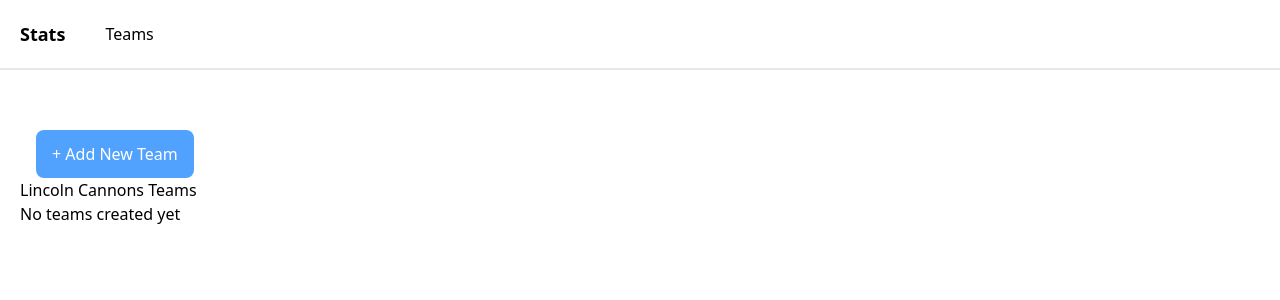
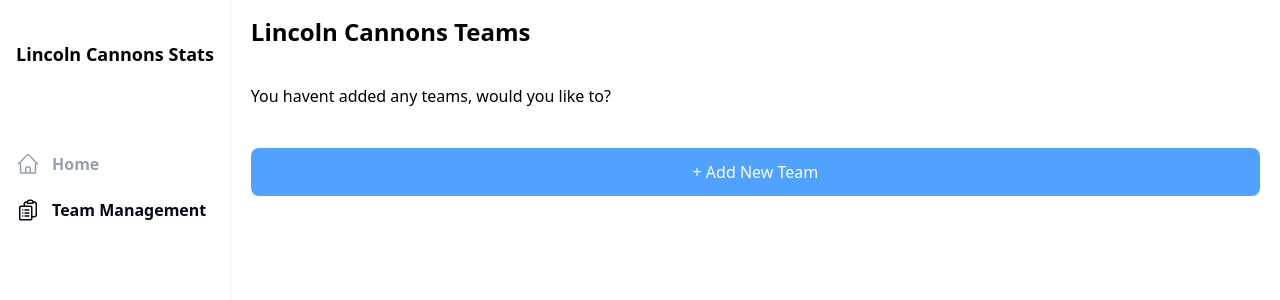
Before and after one commit to jgretton/VolleyStats, a Next.js app: page /teams in a window 1280 px wide. Shown: the top 300 px of the page. Built offline with nearby package versions, Linux system fonts and the light colour scheme.

Commit message:
Added sidebar navigation. Installed heroIcons. Updated teams to a card. Started to implement the team card component

```diff
--- /dev/null
+++ b/app/components/cards/TeamCard.tsx
@@ -0,0 +1,44 @@
+"use client";
+
+import { Team } from "@/store/types";
+import { EllipsisVerticalIcon } from "@heroicons/react/24/outline";
+import Link from "next/link";
+import React, { useState } from "react";
+
+export const TeamCard = ({ team }: { team: Team }) => {
+	const [menuIsOpen, setMenuIsOpen] = useState<boolean>(false);
+	return (
+		<div className="bg-gray-50 p-5 rounded-lg shadow-sm max-w-md w-full">
+			<div className="flex flex-row w-full">
+				<h2 className="text-lg font-medium flex-1">{team.name}</h2>
+				<button
+					className="cursor-pointer hover:bg-gray-100 rounded-md relative"
+					onClick={() => setMenuIsOpen(!menuIsOpen)}
+				>
+					<EllipsisVerticalIcon className="size-6 text-gray-600" />
+					<div
+						className={`${
+							menuIsOpen ? "flex" : "hidden"
+						} flex-col gap-2 bg-white py-4 rounded-md shadow-sm p-1 absolute right-0`}
+					>
+						<button className="mx-2">Delete</button>
+						<hr />
+						<button className="mx-2">Edit</button>
+					</div>
+				</button>
+			</div>
+			<div className="mt-3">
+				<p className="">
+					No of players :{" "}
+					<span className="font font-medium">{team.players.length}</span>
+				</p>
+
+				<div className="w-full text-right mt-10">
+					<Link className="text-right" href={`/teams/${team.id}`}>
+						View
+					</Link>
+				</div>
+			</div>
+		</div>
+	);
+};
--- /dev/null
+++ b/app/components/navigation/AppSidebar.tsx
@@ -0,0 +1,61 @@
+"use client";
+
+import {
+	ClipboardDocumentListIcon,
+	HomeIcon,
+} from "@heroicons/react/24/outline";
+import Link from "next/link";
+import React from "react";
+import { usePathname } from "next/navigation";
+import { useClubStore } from "@/store";
+
+const LINKS = [
+	{
+		title: "Home",
+		href: "/",
+		icon: HomeIcon,
+	},
+	{
+		title: "Team Management",
+		href: "/teams",
+		icon: ClipboardDocumentListIcon,
+	},
+];
+
+export const AppSidebar = () => {
+	const pathName = usePathname();
+	const clubName = useClubStore((state) => state.club);
+
+	return (
+		<div className="min-h-screen h-full border-r border-gray-100 px-4">
+			<div className="mt-10">
+				<Link className="hover:underline font-semibold text-lg" href="/">
+					{clubName.name} Stats
+				</Link>
+
+				<div className="mt-20 w-full">
+					<ul className="flex flex-col gap-3 mt-2">
+						{LINKS.map((link, idx) => (
+							<li
+								className={`mt-1  block w-full text-gray-400 hover:text-gray-950 ${
+									pathName === link.href && "text-gray-950"
+								}`}
+								key={idx}
+							>
+								<Link
+									href={link.href}
+									className="font-bold  inline-flex items-center gap-3 w-full "
+								>
+									<span>
+										<link.icon className="size-6" />
+									</span>
+									{link.title}
+								</Link>
+							</li>
+						))}
+					</ul>
+				</div>
+			</div>
+		</div>
+	);
+};
--- a/app/components/navigation/NavBar.tsx
+++ b/app/components/navigation/NavBar.tsx
@@ -5,11 +5,9 @@ const NavBar = () => {
 	return (
 		<header className="w-screen h-auto border-b-2 border-gray-200">
 			<div className="max-w-7xl mx-auto p-5 flex flex-row items-center gap-10">
-				<h1 className="font-semibold text-lg">
-					<Link className="hover:underline" href="/">
-						Stats
-					</Link>
-				</h1>
+				<Link className="hover:underline font-semibold text-lg" href="/">
+					Stats
+				</Link>
 				<div className="flex-1">
 					<ul>
 						<li>
--- a/app/components/team/TeamList.tsx
+++ b/app/components/team/TeamList.tsx
@@ -5,47 +5,45 @@ import { useClubStore } from "@/store";
 import Link from "next/link";
 import { useAppModal } from "@/hooks/useAppModal";
 import { AppModal } from "../modal/AppModal";
+import { Team } from "@/store/types";
+import { TeamCard } from "../cards/TeamCard";
 const TeamList = () => {
-	const { isOpen, modalData, modalType, closeModal, openEditTeam } =
+	const { isOpen, modalData, modalType, closeModal, openAddTeam } =
 		useAppModal();
 	const teams = useClubStore((state) => state.club.teams);
 	const clubName = useClubStore((state) => state.club.name);
-	const removeTeam = useClubStore((state) => state.removeTeam);
-
-	const handleDelete = (teamId: string) => {
-		removeTeam(teamId);
-	};
 
 	if (!teams) {
 		return <div>No Teams</div>;
 	} else
 		return (
-			<div>
-				<h2>{clubName} Teams</h2>
+			<div className="">
+				<h2 className="font-semibold text-2xl leading-none">
+					{clubName} Teams
+				</h2>
 				{teams?.length === 0 ? (
-					<p>No teams created yet</p>
+					<div className="grid mt-10 gap-10">
+						You havent added any teams, would you like to?
+						<button
+							type="button"
+							className=" px-4 py-3 text-white bg-blue-400 rounded-lg cursor-pointer"
+							onClick={() => openAddTeam()}
+						>
+							+ Add New Team
+						</button>
+						<AppModal
+							closeModal={closeModal}
+							modalData={modalData}
+							modalType={modalType}
+							isOpen={isOpen}
+						/>
+					</div>
 				) : (
-					<ul>
-						{teams?.map((team) => (
-							<li key={team.id} className="p-2 border-b">
-								{team.name}
-
-								<button
-									className="mx-4 px-4 py-3 text-white bg-red-400 rounded-lg"
-									onClick={() => handleDelete(team.id)}
-								>
-									Delete
-								</button>
-								<button
-									className="mx-4 px-4 py-3 text-white bg-blue-400 rounded-lg"
-									onClick={() => openEditTeam(team)}
-								>
-									Edit
-								</button>
-								<Link href={`/teams/${team.id}`}>View </Link>
-							</li>
+					<div className="mt-10">
+						{teams.map((team: Team) => (
+							<TeamCard key={team.id} team={team} />
 						))}
-					</ul>
+					</div>
 				)}
 
 				<AppModal
--- a/app/layout.tsx
+++ b/app/layout.tsx
@@ -1,6 +1,6 @@
 import type { Metadata } from "next";
 import "./globals.css";
-import NavBar from "./components/navigation/NavBar";
+import { AppSidebar } from "./components/navigation/AppSidebar";
 export const metadata: Metadata = {
 	title: "Volleyball Stats",
 	description: "Volleybell stats app.",
@@ -13,11 +13,9 @@ export default function RootLayout({
 }>) {
 	return (
 		<html lang="en">
-			<body className={`antialiased`}>
-				<div className="">
-					<NavBar />
-				</div>
-				<main className="mt-10">{children}</main>
+			<body className={`antialiased flex flex-row`}>
+				<AppSidebar />
+				<main className=" flex-1">{children}</main>
 			</body>
 		</html>
 	);
--- a/app/page.tsx
+++ b/app/page.tsx
@@ -1,12 +1,7 @@
-import Link from "next/link";
-
 export default function Home() {
 	return (
 		<div className="">
-			Hello world
-			<div className="mt-20 p-4">
-				<Link href={"/teams"}>Teams</Link>
-			</div>
+			<h1 className="text-center font-semibold text-2xl">Volleyball Stats </h1>
 		</div>
 	);
 }
--- a/app/teams/page.tsx
+++ b/app/teams/page.tsx
@@ -1,28 +1,9 @@
-"use client";
-import { AppModal } from "../components/modal/AppModal";
 import TeamList from "../components/team/TeamList";
-import { useAppModal } from "@/hooks/useAppModal";
 
 export default function Page() {
-	const { closeModal, modalData, modalType, openAddTeam, isOpen } =
-		useAppModal();
 	return (
 		<div className="p-5">
-			<button
-				type="button"
-				className="mx-4 px-4 py-3 text-white bg-blue-400 rounded-lg cursor-pointer"
-				onClick={() => openAddTeam()}
-			>
-				+ Add New Team
-			</button>
 			<TeamList />
-
-			<AppModal
-				closeModal={closeModal}
-				modalData={modalData}
-				modalType={modalType}
-				isOpen={isOpen}
-			/>
 		</div>
 	);
 }
--- a/package.json
+++ b/package.json
@@ -9,6 +9,7 @@
     "lint": "next lint"
   },
   "dependencies": {
+    "@heroicons/react": "^2.2.0",
     "next": "15.3.4",
     "react": "^19.0.0",
     "react-dom": "^19.0.0",
```
Also changed, not shown: 2 other files (tests, documents, lock files or other folders).
